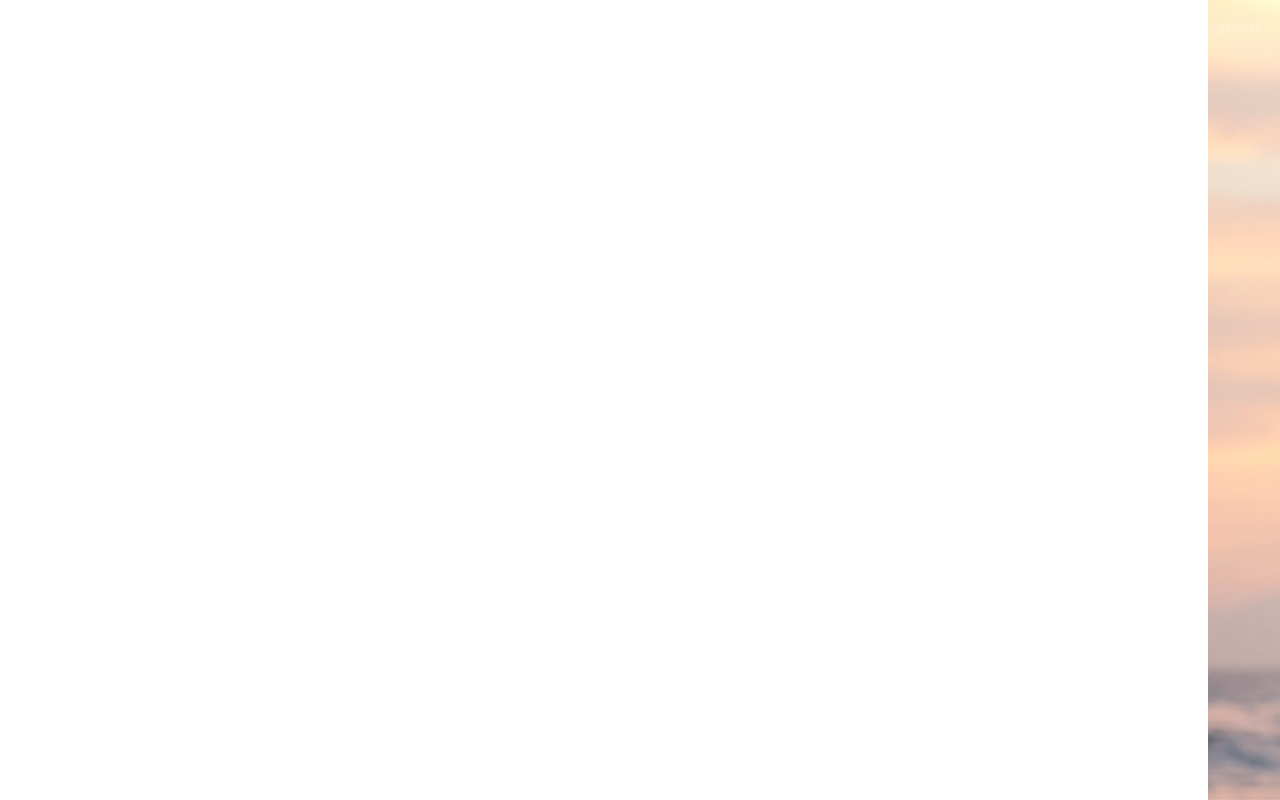
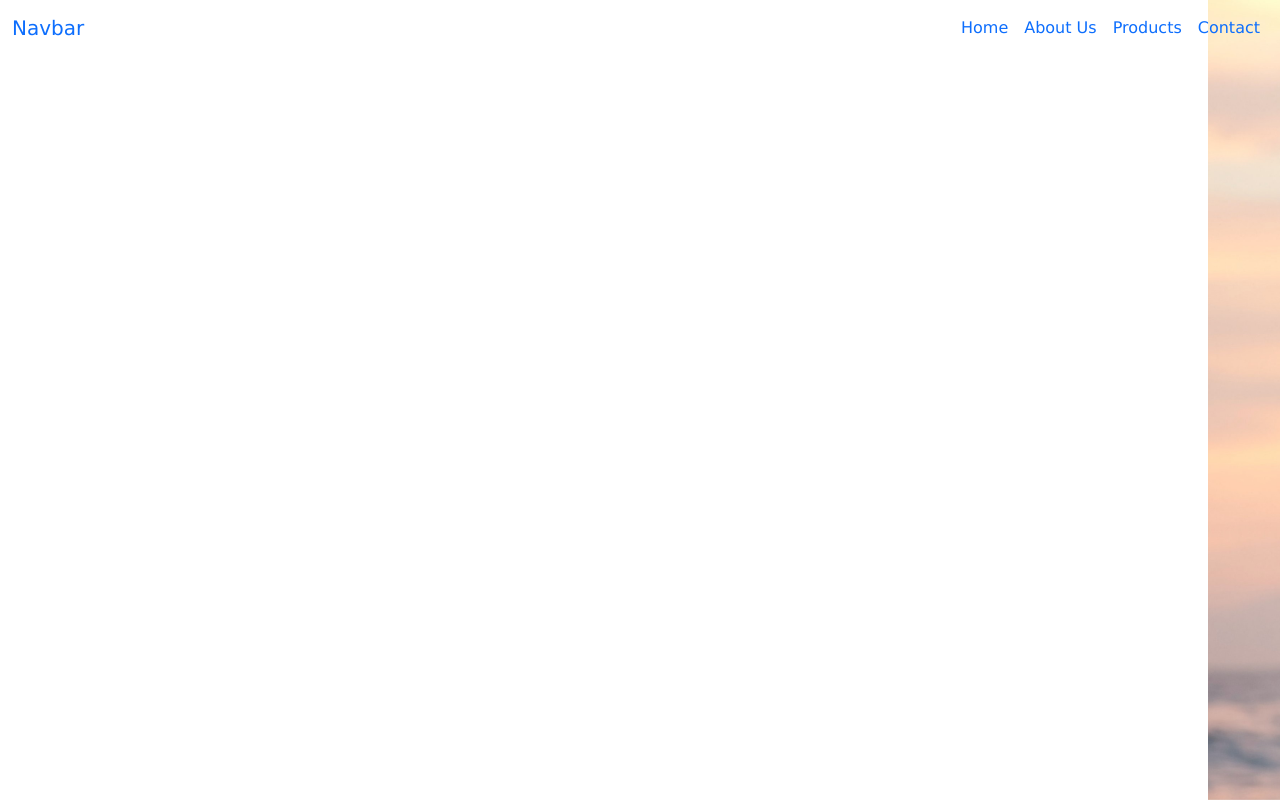
Before and after one commit to Franjmg/bootstrap-page, a plain HTML site: page index.html in a window 1280 px wide. Shown: the top 800 px of the page. Drawn offline with nearby package versions, Linux system fonts and the light colour scheme.

Commit message:
add primary nav

```diff
--- a/css/style.css
+++ b/css/style.css
@@ -42,8 +42,6 @@ body{
     background-size: cover;
 }
 
-/* About */
-
 
 /* Footer */
 footer{
--- a/index.html
+++ b/index.html
@@ -13,23 +13,23 @@
     <header>
       <nav class="navbar fixed-top navbar-expand-lg navbar-dark">
         <div class="container-fluid">
-          <a class="navbar-brand" href="#">Navbar</a>
+          <a class="navbar-brand text-primary" href="#">Navbar</a>
           <button class="navbar-toggler" type="button" data-bs-toggle="collapse" data-bs-target="#navbarNav" aria-controls="navbarNav" aria-expanded="false" aria-label="Toggle navigation">
             <span class="navbar-toggler-icon"></span>
           </button>
           <div class="collapse navbar-collapse justify-content-end" id="navbarNav">
             <ul class="navbar-nav">
               <li class="nav-item">
-                <a class="nav-link active" aria-current="page" href="#">Home</a>
+                <a class="nav-link text-primary active" aria-current="page" href="#">Home</a>
               </li>
               <li class="nav-item">
-                <a class="nav-link" href="#">Features</a>
+                <a class="nav-link text-primary" href="#">About Us</a>
               </li>
               <li class="nav-item">
-                <a class="nav-link" href="#">Pricing</a>
+                <a class="nav-link text-primary" href="#">Products</a>
               </li>
               <li class="nav-item">
-                <a class="nav-link disabled">Disabled</a>
+                <a class="nav-link text-primary">Contact</a>
               </li>
             </ul>
           </div>
```
